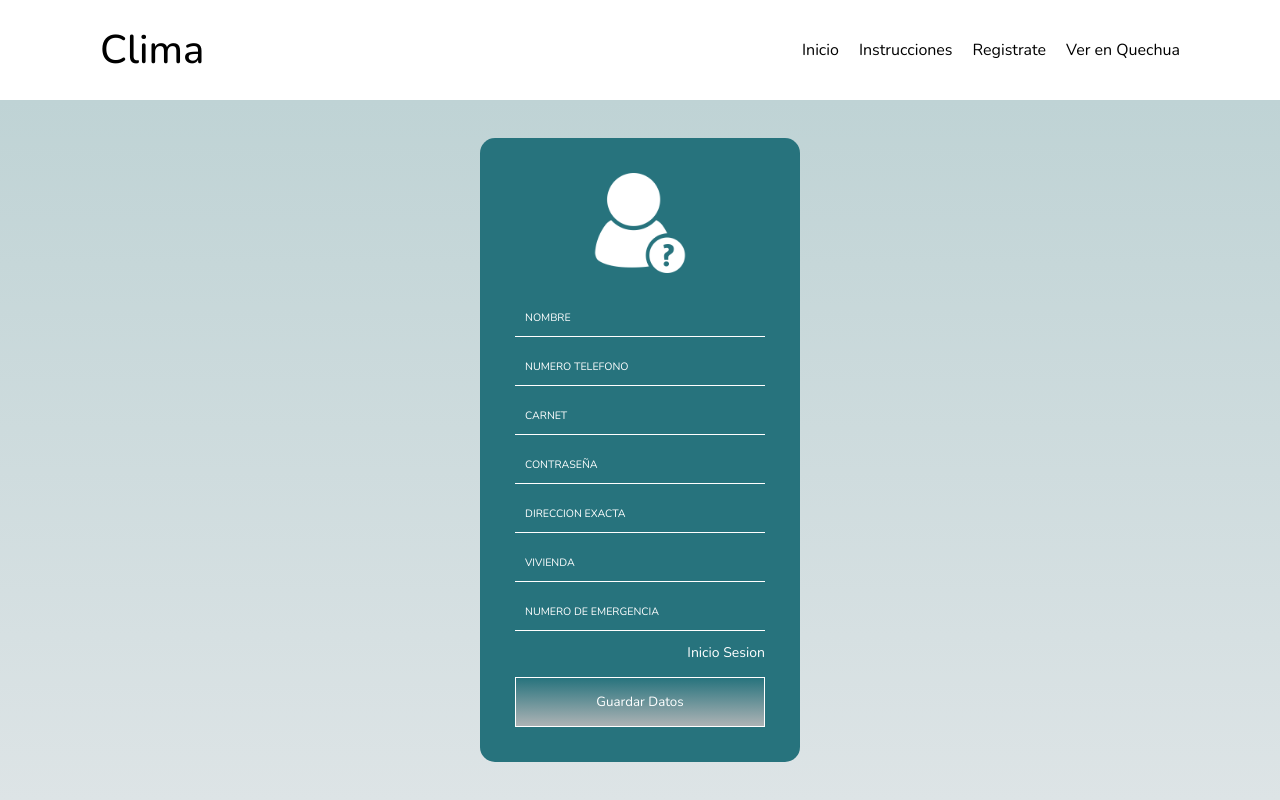
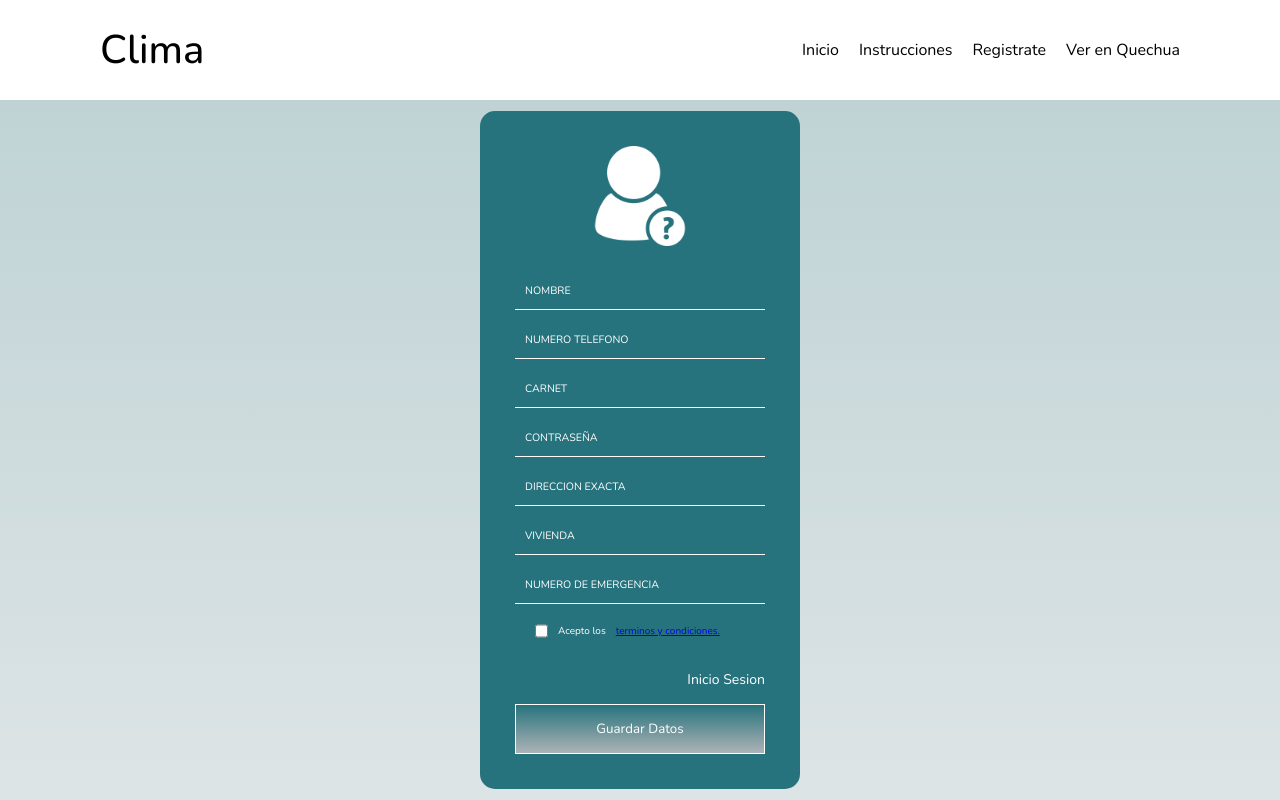
Before and after one commit to MQInfer12/proyecto-violencia, a React (Vite) app: page /#/register in a window 1280 px wide. Built offline with nearby package versions, Linux system fonts and the light colour scheme; what reactfire would draw is missing.

Commit message:
Proyecto terminado

```diff
--- a/src/pages/Register.jsx
+++ b/src/pages/Register.jsx
@@ -162,6 +162,9 @@ const Register = () => {
               setDatos((old) => ({ ...old, emergencia: e.target.value }))
             }
           />
+          <Terms>
+            <input type="checkbox" /> Acepto los <a href="https://drive.google.com/file/d/1EkqyoTVGKGdKs5SmGitSuoFlyG8kO_LP/view?usp=share_link" target="_blank">terminos y condiciones.</a>
+          </Terms>
           <P to="/login">
             {idioma == "Español" ? "Inicio Sesion" : "Qallariy"}
           </P>
@@ -175,3 +178,11 @@ const Register = () => {
 };
 
 export default Register;
+
+const Terms = styled.div`
+  display: flex;
+  gap: 10px;
+  color: #FFFFFF;
+  padding: 20px;
+  font-size: 10px;
+`
```
